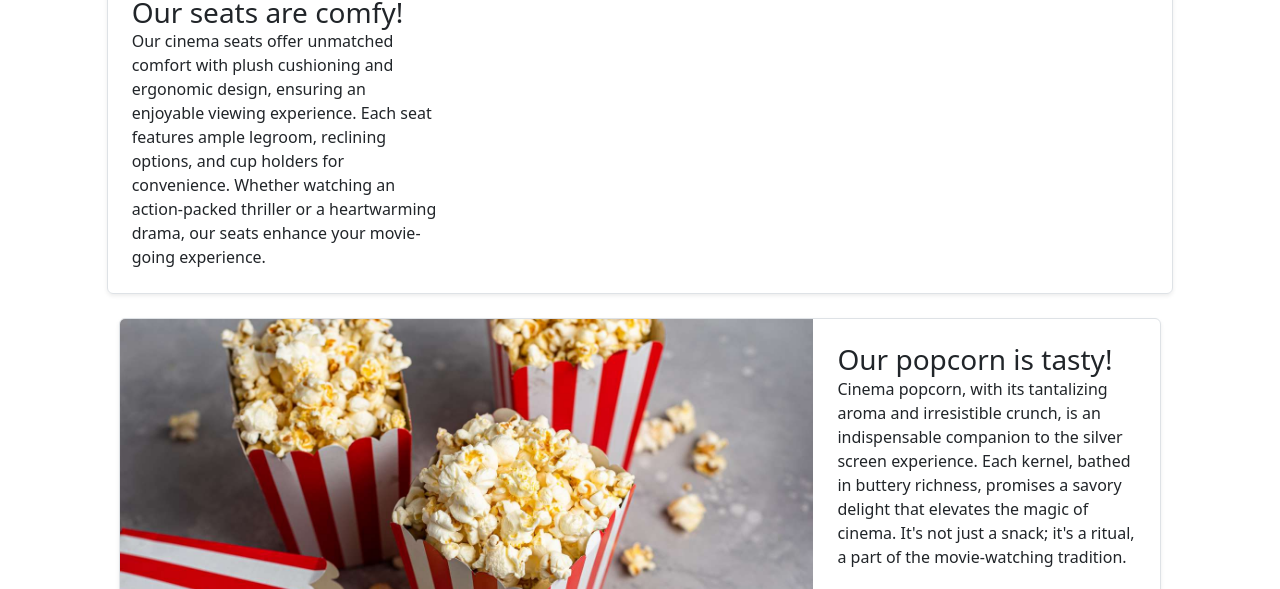
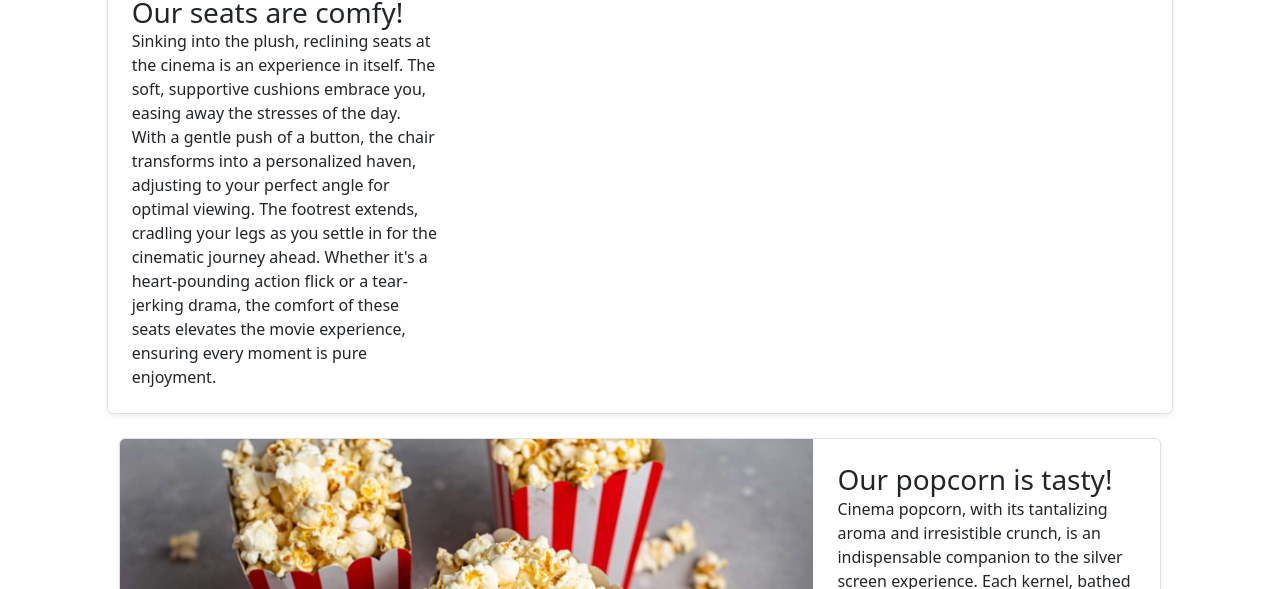
Before and after one commit to digital-futures-academy-se-2404-a/web-development-hackathon-group-1-amazing, a website: page index.html in a window 1280 px wide. Shown: the part 745-1334 px from the top of the page. Drawn offline with nearby package versions, Linux system fonts and the light colour scheme.

Commit message:
further changes

```diff
--- a/index.html
+++ b/index.html
@@ -86,7 +86,11 @@
             <div class="row g-0 border rounded overflow-hidden flex-md-row mb-4 shadow-sm h-md-250 position-relative">
                 <div class="order-xs-2 col p-4 d-flex flex-column position-static col-xs-12">
                     <h3 class="mb-0">Our seats are comfy!</h3>
-                    <p class="mb-auto ">Our cinema seats offer unmatched comfort with plush cushioning and ergonomic design, ensuring an enjoyable viewing experience. Each seat features ample legroom, reclining options, and cup holders for convenience. Whether watching an action-packed thriller or a heartwarming drama, our seats enhance your movie-going experience.</p>
+                    <p class="mb-auto ">Sinking into the plush, reclining seats at the cinema is an experience in itself. The soft, supportive cushions embrace
+                    you, easing away the stresses of the day. With a gentle push of a button, the chair transforms into a personalized
+                    haven, adjusting to your perfect angle for optimal viewing. The footrest extends, cradling your legs as you settle in
+                    for the cinematic journey ahead. Whether it's a heart-pounding action flick or a tear-jerking drama, the comfort of
+                    these seats elevates the movie experience, ensuring every moment is pure enjoyment.</p>
                 </div>
                 <div class="order-xs-1 col-auto d-lg-block col-md-8 col-xs-12">
                     <img src="./images/comfy-seats.jpg" alt="comfy-seats" class="img-fluid ">
```
Also changed, not shown: sign-up.html (+2 -2 lines).
